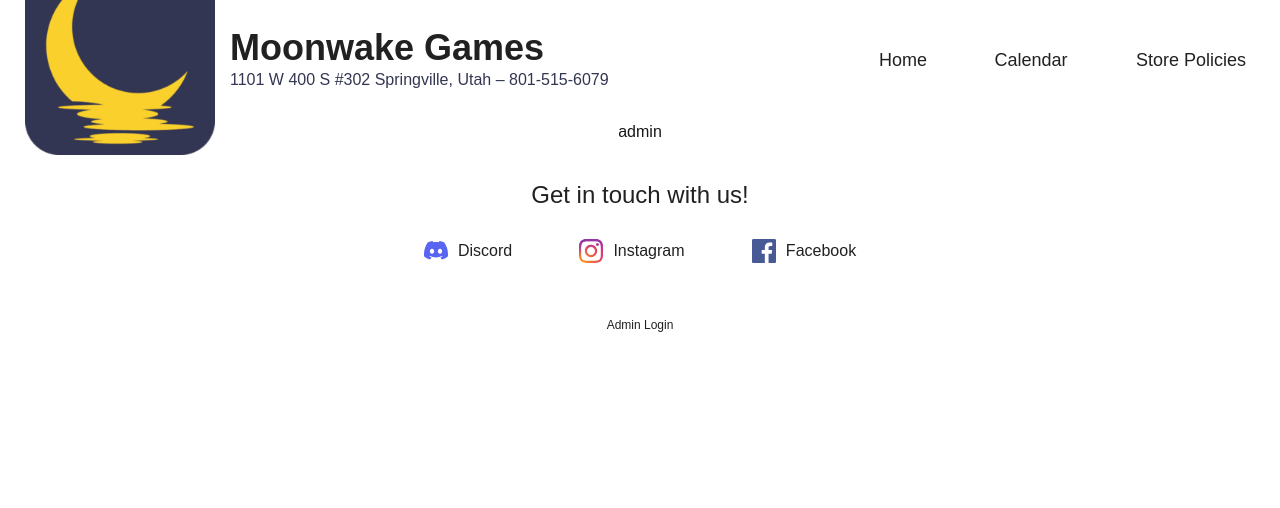
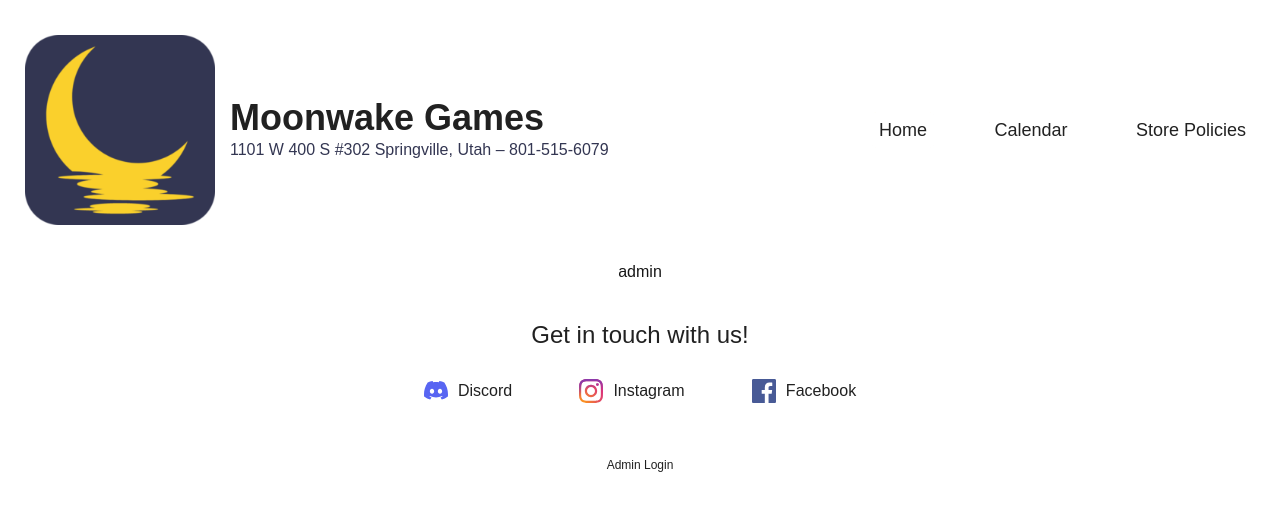
Before and after one commit to bfhancock/moonwake_games, a Next.js app: page /admin in a window 1280 px wide. Shown: the top 508 px of the page. Built offline with nearby package versions, Linux system fonts and the light colour scheme.

Commit message:
did some awesome stuff by coding sort of well I suppose

```diff
--- a/src/app/components/ui/Header.tsx
+++ b/src/app/components/ui/Header.tsx
@@ -3,10 +3,20 @@ import Image from "next/image";
 import MoonwakeLogo from "../../../../public/moonwake_logo.png";
 import Link from "next/link";
 import Menu from "./Menu";
+import { useState } from "react";
+import { cn } from "../../../../utils/twMerge";
 
 const Header = () => {
+  const [menuOpen, setMenuOpen] = useState<"open" | "closed">("closed");
+
   return (
-    <div className="w-full max-w-[1440px] h-[120px] flex items-center justify-between gap-[15px] md:gap-0 px-[15px] md:px-[25px] py-[25px] md:py-[35px] z-50">
+    <>
+      <div
+        className={cn(
+          "w-full max-w-[1440px] h-[120px] md:h-auto flex items-center justify-between gap-[15px] md:gap-0 px-[15px] md:px-[25px] py-[25px] md:py-[35px] z-50 bg-white",
+          menuOpen === "open" && "fixed top-0"
+        )}
+      >
         <div className="w-full hidden md:flex items-center gap-[15px] z-50">
           <Link href="/">
             <Image
@@ -75,10 +85,13 @@ const Header = () => {
                 </a>
               </p>
             </div>
-          <Menu />
+            <Menu open={menuOpen} setOpen={setMenuOpen} />
           </div>
         </div>
       </div>
+
+      {menuOpen === "open" && <div className="bg-white h-[120px] w-full" />}
+    </>
   );
 };
 
--- a/src/app/components/ui/Menu.tsx
+++ b/src/app/components/ui/Menu.tsx
@@ -1,11 +1,14 @@
 "use client";
 
-import { useState } from "react";
 import { AnimatePresence, motion } from "motion/react";
 
-const Menu = () => {
-  const [open, setOpen] = useState<"open" | "closed">("closed");
-
+const Menu = ({
+  open,
+  setOpen,
+}: {
+  open: "open" | "closed";
+  setOpen: (open: "open" | "closed") => void;
+}) => {
   return (
     <>
       <button
@@ -65,7 +68,7 @@ const Menu = () => {
               animate={{ x: 10 }}
               exit={{ x: window.innerWidth }}
               transition={{ duration: 0.8, type: "spring", bounce: 0.15 }}
-              className="absolute top-0 right-0 h-12 w-[300px] flex items-center pl-5 bg-moon_darkblue border border-moon_yellow z-50 rounded-bl-lg"
+              className="absolute top-0 right-0 h-[65px] w-[300px] flex items-center pl-5 bg-moon_darkblue border border-moon_yellow z-50 rounded-bl-lg"
             >
               Home
             </motion.a>
@@ -79,7 +82,7 @@ const Menu = () => {
                 type: "spring",
                 bounce: 0.15,
               }}
-              className="absolute top-[47px] right-0 h-12 w-[275px] flex items-center pl-5 bg-moon_darkblue border border-moon_yellow z-50 rounded-bl-lg"
+              className="absolute top-[64px] right-0 h-[65px] w-[275px] flex items-center pl-5 bg-moon_darkblue border border-moon_yellow z-50 rounded-bl-lg"
             >
               Calendar
             </motion.a>
@@ -93,7 +96,7 @@ const Menu = () => {
                 type: "spring",
                 bounce: 0.15,
               }}
-              className="absolute top-[94px] right-0 h-12 w-[250px] flex items-center pl-5 bg-moon_darkblue border border-moon_yellow z-50 rounded-bl-lg"
+              className="absolute top-[128px] right-0 h-[65px] w-[250px] flex items-center pl-5 bg-moon_darkblue border border-moon_yellow z-50 rounded-bl-lg"
             >
               Store Policies
             </motion.a>
```
Lines whose indentation alone changed are shown as unchanged.
